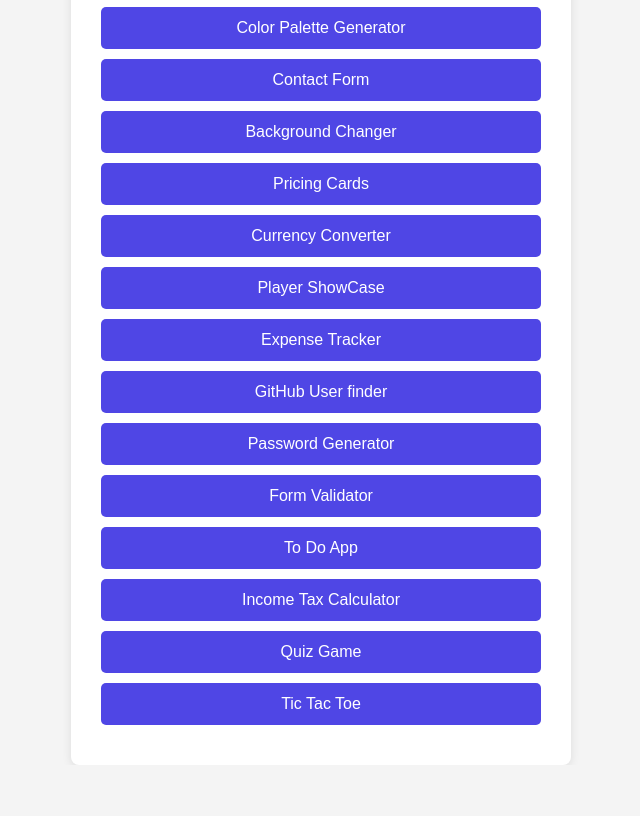
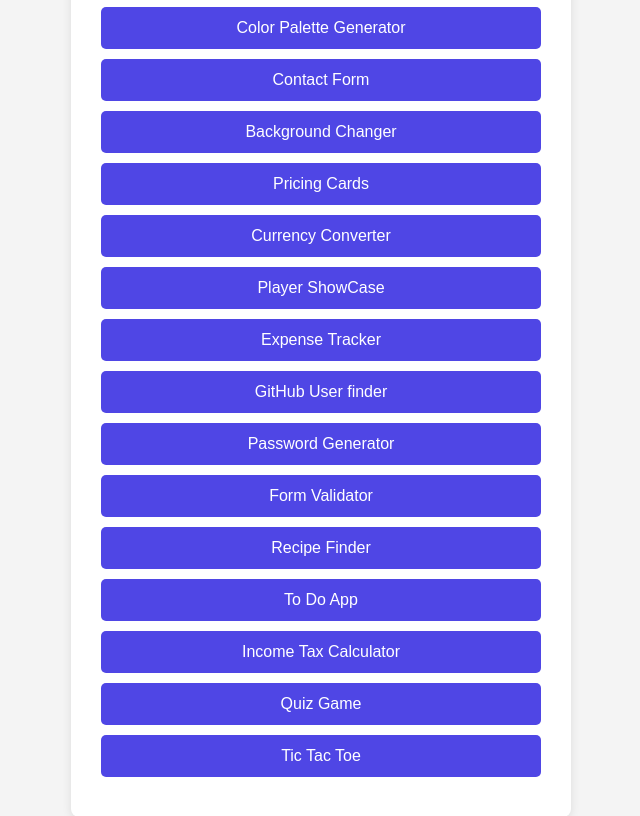
Before and after one commit to Adarshreddy2504/JS-MINI-PROJECTS, a plain HTML site: page index.html in a window 1280 px wide. Shown: the part 132-948 px from the top of the page, without its empty margins (319-959 px from the left). Before the commit the page ends 897 px from the top, so only its background shows below. Drawn offline with Linux system fonts and the light colour scheme.

Commit message:
Updated Homepage(Recipe Finder)

```diff
--- a/index.html
+++ b/index.html
@@ -21,6 +21,7 @@
             <li><a href="GITHUB-FINDER/index.html">GitHub User finder</a></li>
             <li><a href="PASSWORD-GENERATER/index.html">Password Generator</a></li>
             <li><a href="FORM-VALIDATOR/index.html">Form Validator</a></li>
+            <li><a href="RECIPE-FINDER/index.html">Recipe Finder</a></li>
             <li><a href="TO-DO-APP/index.html">To Do App</a></li>
             <li><a href="INCOME-TAX-CALCULATOR/index.html">Income Tax Calculator</a></li>
             <li><a href="QUIZ-GAME/index.html">Quiz Game</a></li>
```
